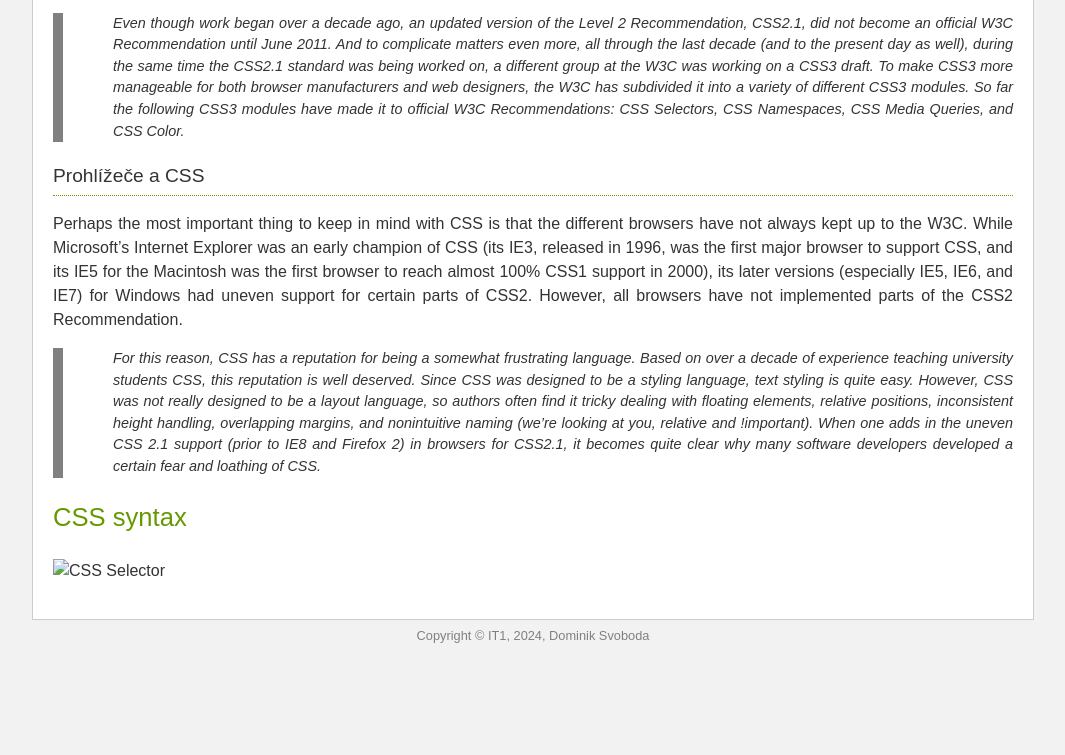
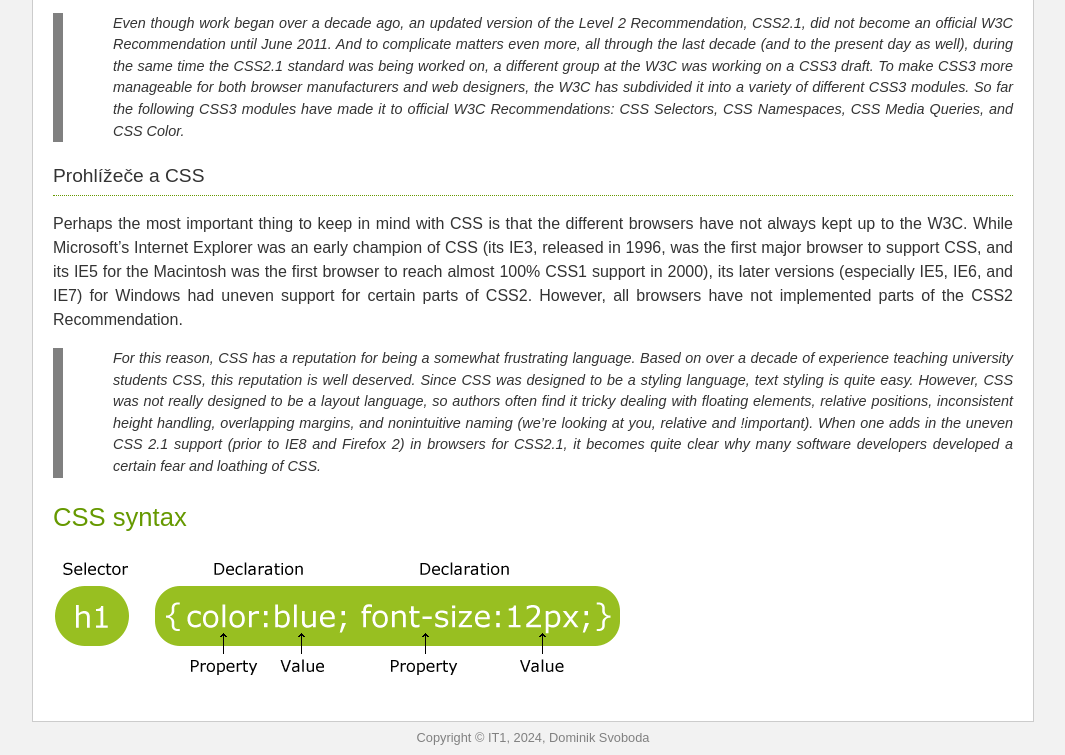
Before and after one commit to dsit2324/zakladycss, a plain HTML site: page index.html in a window 1280 px wide. Shown: the part 878-1633 px from the top of the page, without its empty margins (107-1172 px from the left). Before the commit the page ends 1531 px from the top, so only its background shows below. Drawn offline with Linux system fonts and the light colour scheme.

Commit message:
Update index.html

```diff
--- a/index.html
+++ b/index.html
@@ -80,7 +80,7 @@
                 of CSS.</p>
             <h2>CSS syntax</h2>
             <p>
-                <img src="selector.gif" alt="CSS Selector">
+                <img src="/img/selector.gif" alt="CSS Selector">
             </p>
         </div>
         <footer>
```
